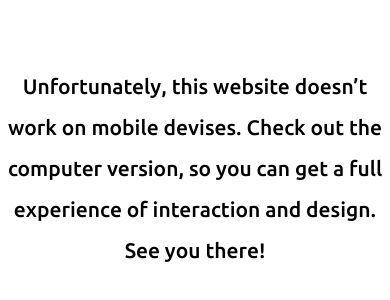
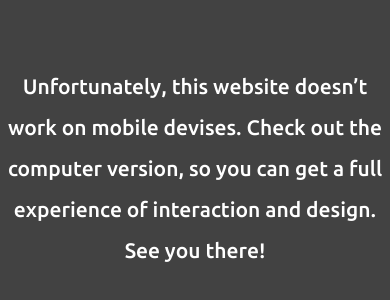
Before and after one commit to Lizonliz/bhsad-personal-website, a plain HTML site: page index.html in a window 390 px wide. Shown: the part 254-554 px from the top of the page. Drawn offline with Linux system fonts and the light colour scheme.

Commit message:
colors mobile

```diff
--- a/style.css
+++ b/style.css
@@ -619,4 +619,6 @@ body{
   font-size: 21px;
   line-height: 41px;
   text-align: center;
+  background-color: #424242;
+  color: #ffffff;
 }
```
